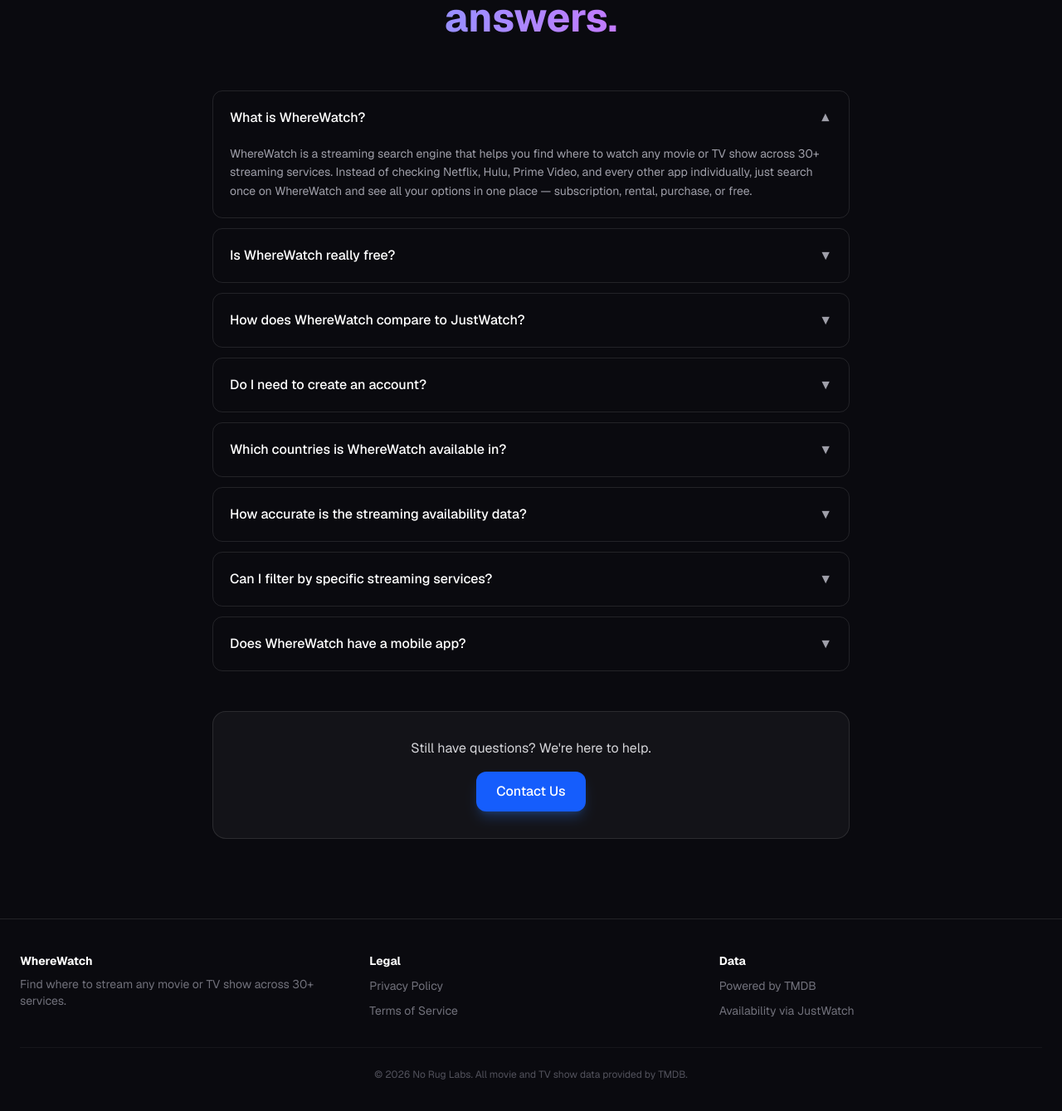
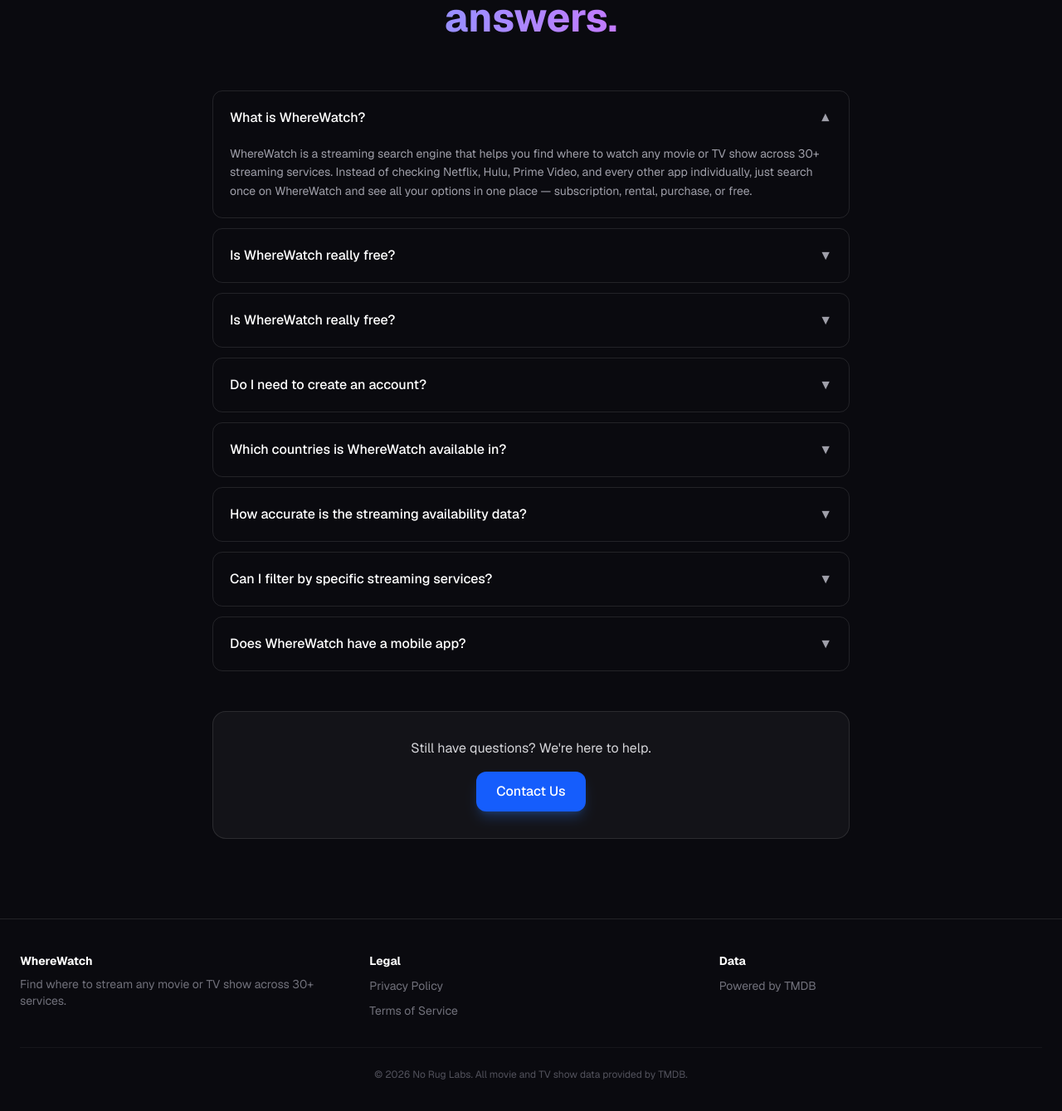
Before and after one commit to vegasdad47/wherewatch, a Next.js app: page / in a window 1280 px wide. Shown: the part 3979-5318 px from the top of the page at 83% size. Built offline with nearby package versions, Linux system fonts and the light colour scheme; no server answers.

Commit message:
Strip JustWatch references from footer and FAQ

```diff
--- a/src/components/footer.tsx
+++ b/src/components/footer.tsx
@@ -39,16 +39,7 @@
                   Powered by TMDB
                 </a>
               </li>
-              <li>
-                <a
-                  href="https://www.justwatch.com/"
-                  target="_blank"
-                  rel="noreferrer"
-                  className="text-sm text-zinc-500 hover:text-zinc-300 transition"
-                >
-                  Availability via JustWatch
-                </a>
-              </li>
+
             </ul>
           </div>
         </div>
--- a/src/components/landing-faq.tsx
+++ b/src/components/landing-faq.tsx
@@ -14,9 +14,9 @@
       "Yes! The core search experience is completely free — no account required, no credit card, no catch. We offer an optional Premium tier ($3/month) that adds features like unlimited watchlist, ad-free browsing, and priority support, but you can search and discover content forever without paying a cent.",
   },
   {
-    question: "How does WhereWatch compare to JustWatch?",
+    question: "Is WhereWatch really free?",
     answer:
-      "Both services help you find where to stream content, but WhereWatch focuses on speed and simplicity. We offer a cleaner interface, faster search, and unique features like the My Services filter that lets you see only results from services you actually have. Plus, our deep links take you directly into the streaming app — one tap and you're watching.",
+      "WhereWatch focuses on speed and simplicity. We offer a cleaner interface, faster search, and unique features like the My Services filter that lets you see only results from services you actually have. Plus, our deep links take you directly into the streaming app — one tap and you're watching.",
   },
   {
     question: "Do I need to create an account?",
```
